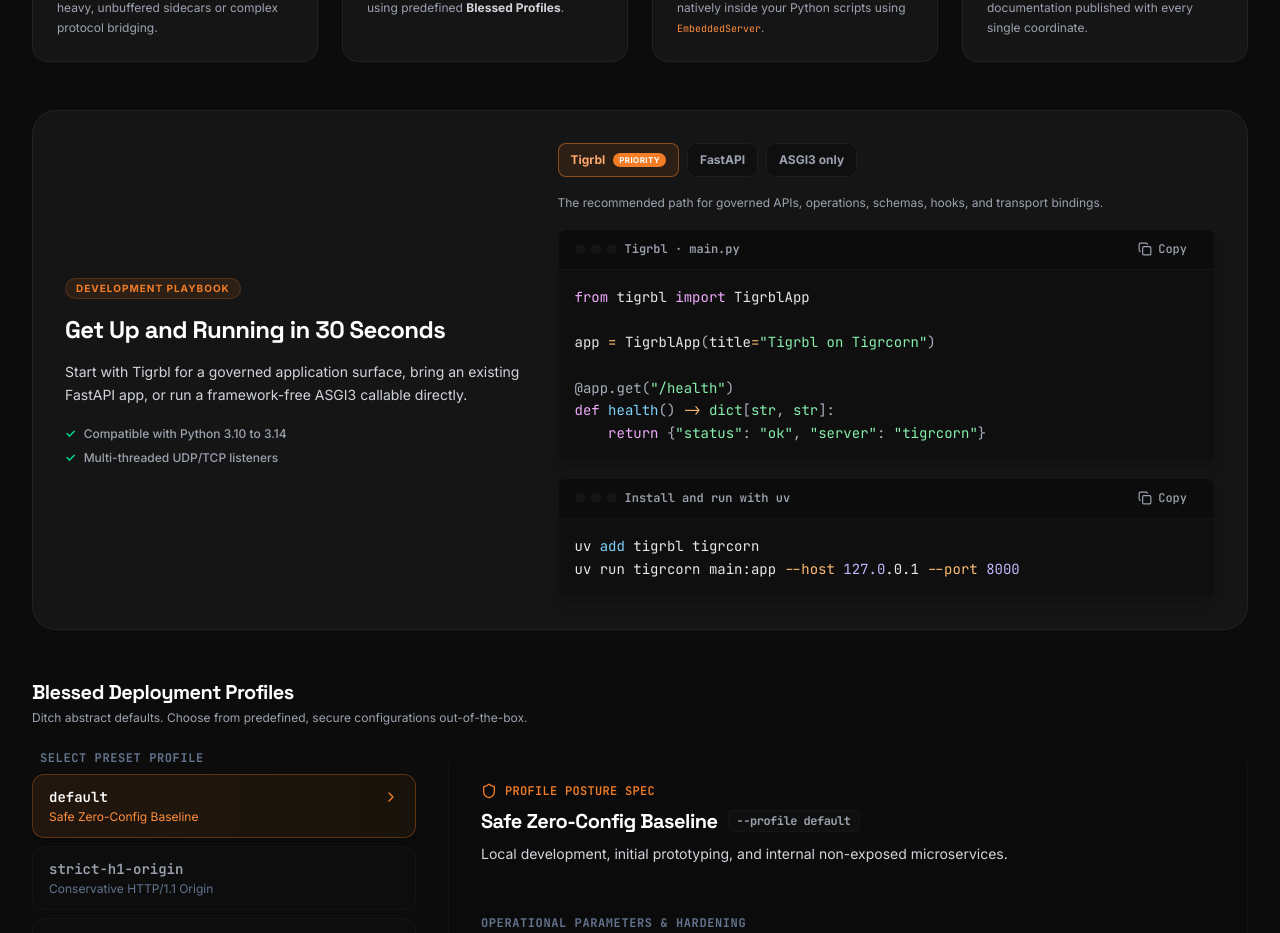
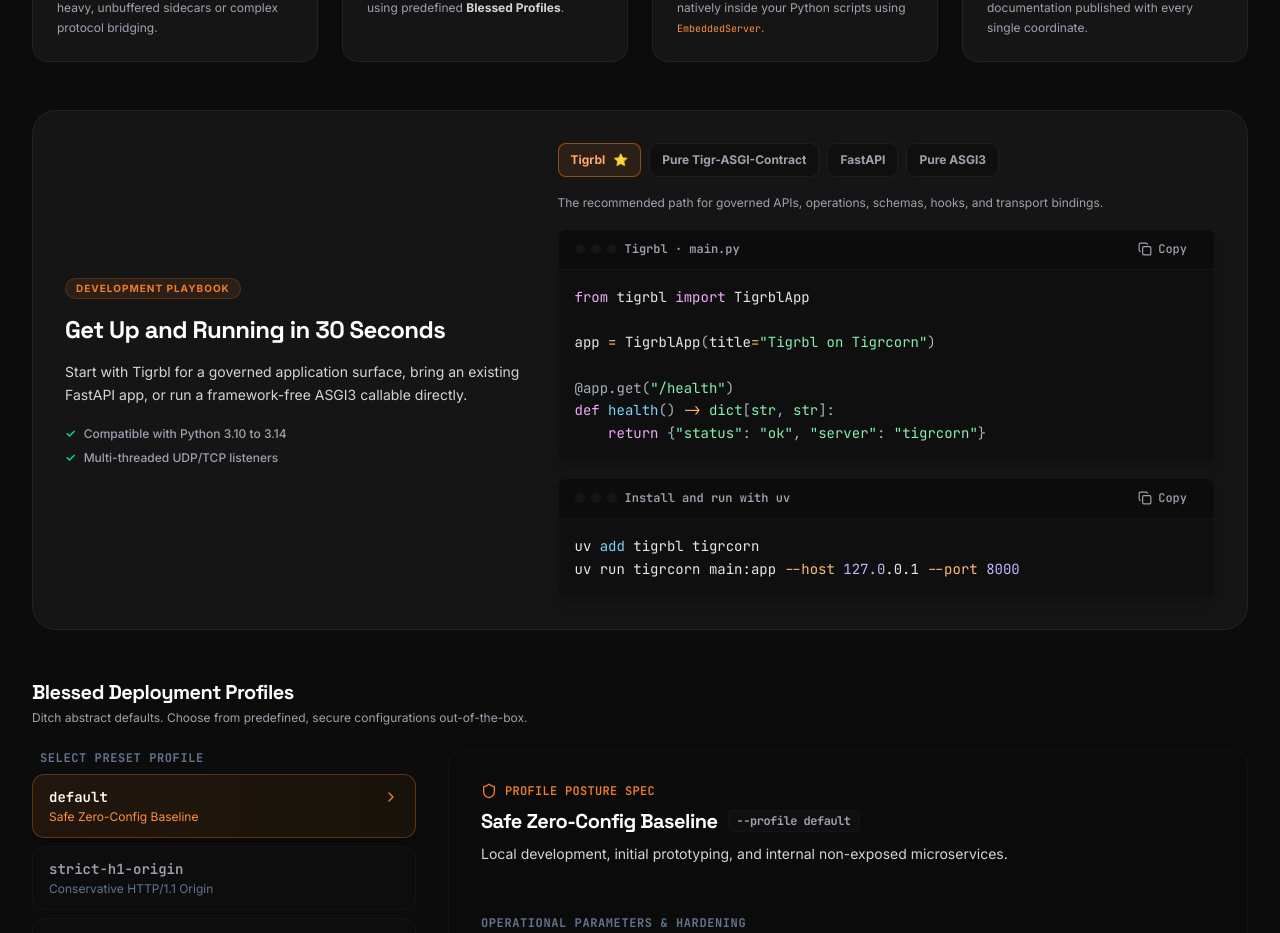
Before and after one commit to tigrbl/tigrcorn-com, a React (Vite) app: page / in a window 1280 px wide. Shown: the part 1196-2129 px from the top of the page. Built offline with nearby package versions, Linux system fonts and the light colour scheme.

Commit message:
Expand prioritized integration examples

```diff
--- a/src/components/QuickStartExamples.tsx
+++ b/src/components/QuickStartExamples.tsx
@@ -1,7 +1,7 @@
 import React from 'react';
 import CopyableCode from './CopyableCode';
 
-type ExampleId = 'tigrbl' | 'fastapi' | 'asgi3';
+type ExampleId = 'tigrbl' | 'contract' | 'fastapi' | 'asgi3';
 
 const examples: Array<{
   id: ExampleId;
@@ -25,6 +25,32 @@
 uv run tigrcorn main:app --host 127.0.0.1 --port 8000`,
   },
   {
+    id: 'contract',
+    label: 'Pure Tigr-ASGI-Contract',
+    description: 'Build directly on ASGI3 while validating event payloads against the canonical Tigr transport contract.',
+    code: `from tigr_asgi_contract import validate_event_payload
+
+async def app(scope, receive, send):
+    assert scope["type"] == "http"
+
+    start = {
+        "type": "http.response.start",
+        "status": 200,
+        "headers": [[b"content-type", b"application/json"]],
+    }
+    body = {
+        "type": "http.response.body",
+        "body": b'{"status":"contract-valid"}',
+    }
+
+    assert validate_event_payload(start["type"], start)
+    assert validate_event_payload(body["type"], body)
+    await send(start)
+    await send(body)`,
+    commands: `uv add tigr-asgi-contract tigrcorn
+uv run tigrcorn main:app --host 127.0.0.1 --port 8000`,
+  },
+  {
     id: 'fastapi',
     label: 'FastAPI',
     description: 'Run an existing FastAPI application directly on Tigrcorn without changing its ASGI interface.',
@@ -40,7 +66,7 @@
   },
   {
     id: 'asgi3',
-    label: 'ASGI3 only',
+    label: 'Pure ASGI3',
     description: 'Use a framework-free ASGI3 callable when you want direct control over the protocol boundary.',
     code: `async def app(scope, receive, send):
     assert scope["type"] == "http"
@@ -86,9 +112,7 @@
             >
               {example.label}
               {example.id === 'tigrbl' ? (
-                <span className="rounded-full bg-orange-500 px-1.5 py-0.5 text-[8px] uppercase tracking-wider text-white">
-                  Priority
-                </span>
+                <span role="img" aria-label="Priority example" title="Priority example">⭐</span>
               ) : null}
             </button>
           );
```
